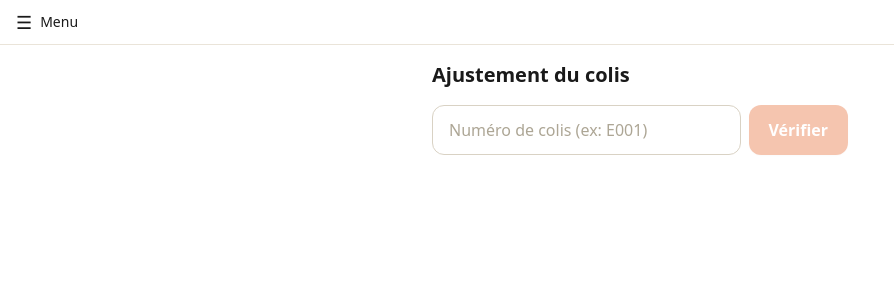
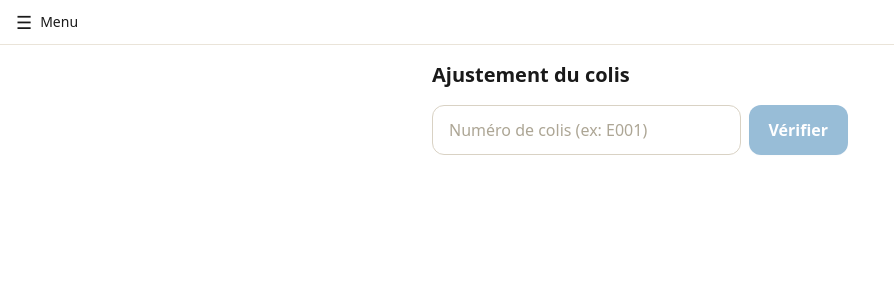
Before and after one commit to axell152/gestion-colis, a Next.js app: page /quantite in a window 1280 px wide. Shown: the top 300 px of the page, without its empty margins (0-894 px from the left). Built offline with nearby package versions, Linux system fonts and the light colour scheme.

Commit message:
Update page.tsx

```diff
--- a/src/app/quantite/page.tsx
+++ b/src/app/quantite/page.tsx
@@ -145,7 +145,7 @@ export default function QuantitePage() {
             type="button"
             onClick={onVerifier}
             disabled={!numeroColis || recherche}
-            className="px-5 rounded-xl bg-[#E8703A] text-white font-semibold text-base shadow-sm active:scale-[0.98] transition disabled:opacity-40"
+            className="px-5 rounded-xl bg-[#005B9E] text-white font-semibold text-base shadow-sm active:scale-[0.98] transition disabled:opacity-40"
           >
             Vérifier
           </button>
```
